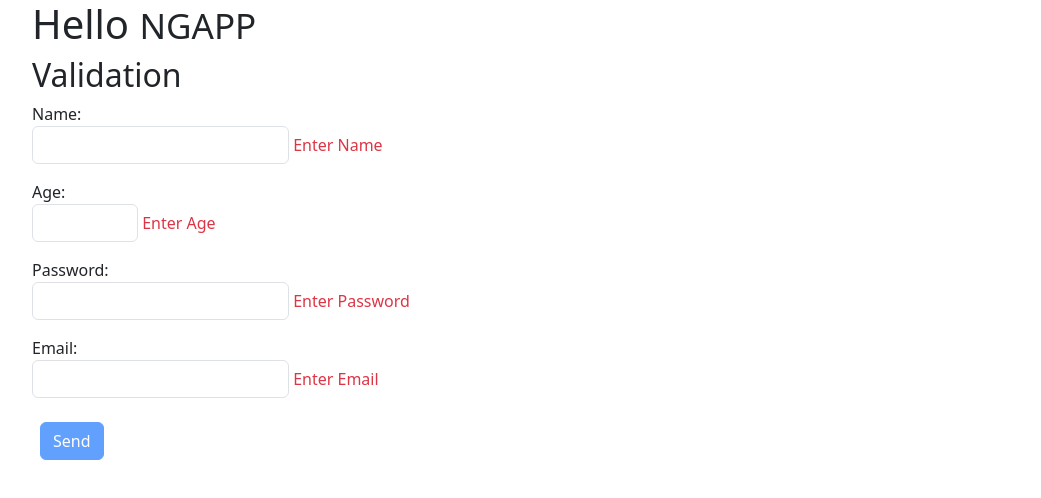
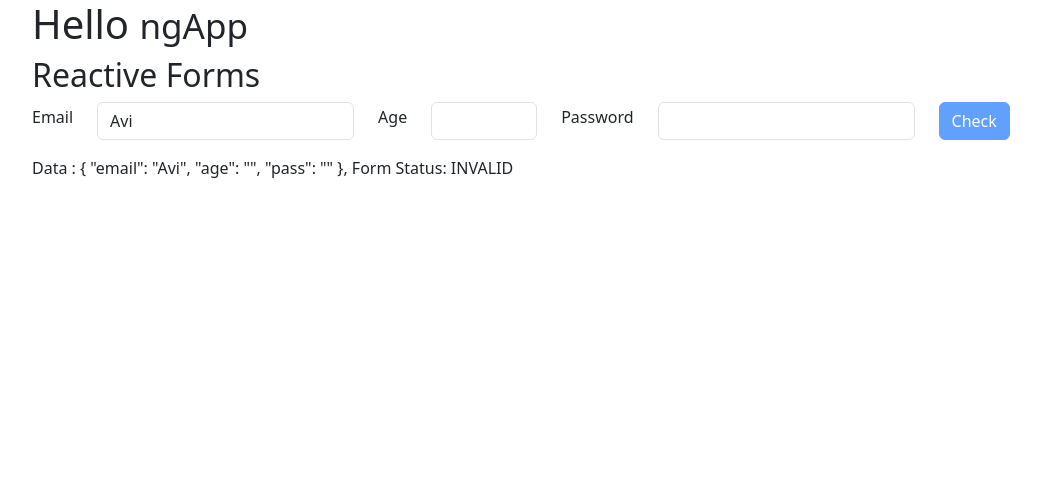
Before and after one commit to avimalhotra/ngApp, an Angular app: page / in a window 1280 px wide. Shown: the top 498 px of the page, without its empty margins (50-1091 px from the left). Built offline with nearby package versions, Linux system fonts and the light colour scheme.

Commit message:
Reactive Forms

```diff
--- a/src/app/app.component.html
+++ b/src/app/app.component.html
@@ -1,137 +1,21 @@
 <div class="container">
-    <!-- <h1 [ngStyle]="{'color':'red', 'font-size':'50px' }">Hello {{title}}</h1> -->
-    <!-- <h1 [ngStyle]="css">Hello {{title}}</h1> -->
-    <h1> Hello <small>{{title | uppercase}}</small></h1>
+    <h1> Hello <small>{{title }}</small></h1>
+    <h2>Reactive Forms</h2>
 
-    <!-- <p>{{12345 | currency : 'INR'}}</p>
-    <p>{{ 1716635948716 | date:'shortTime' }}</p>
-    <p> {{ 3.2 | number :'1.0-0' }} </p>
-    <p> {{ .7 | percent}} </p>
-    <p> {{ title | custom  }} </p> -->
+    <form class="row align-items-center" novalidate [formGroup]="loginForm" (ngSubmit)="submitForm()">
+        <!-- <div class="col-auto"><label for="mail" class="form-label">Email </label> </div>
+        <div class="col-auto"><input id="mail" pattern="[\w]{1,}\@[\w]{1,}" type="email" class="form-control" [formControl]="email" required></div>
+        <div class="col-auto"><label for="age" class="form-label">Age </label> </div>
+        <div class="col-auto"><input id="age" type="number" min="18" max="35" class="form-control" [formControl]="age" required></div> -->
 
-    <!-- <label>Name: <input type="text" (input)="name=$any($event.target).value" ></label> <output>{{name}}</output> -->
-    <!-- <label>Name: <input type="text"  (input)="updateName($event)"></label> <output>{{name}}</output> -->
-
-    <!-- <h2>using ngModel</h2>
-    <div class="mb10"><label>Name: <input type="text" [(ngModel)]="name"></label> <output>{{name}}</output></div>
-    <div class="mb10"><label>Range: <input type="range" value="0" min="0" max="10" [(ngModel)]="range"></label> <output>{{range}}</output></div>
-    <div class="mb10"><label>Check: <input type="checkbox" [(ngModel)]="chk"> </label> <output> {{chk}}</output></div>
-    <div class="mb10">
-        <label><input type="radio" name="gender" [(ngModel)]="gen" value="male"> Male </label>
-        <label><input type="radio" name="gender" [(ngModel)]="gen" value="female"> Female </label>
-        <output>{{gen}}</output>
-    </div>
-    <div class="mb10">
-        <label>City:
-            <select [(ngModel)]="city">
-                <option selected disabled value="">--Choose City---</option>
-                <option>New Delhi</option>
-                <option>Chennai</option>
-            </select>
-        </label>
-        <output> {{city}} </output>
-    </div> -->
-
-    <!-- <h2>ngIf</h2> -->
-
-   <!--  @if (hybrid) { <p>Hybrid Car</p> }
-    @if (!hybrid) { <p>Non Hybrid Car</p> }  -->
-
-    <!-- <p *ngIf="chk">Yes</p>
-    <p *ngIf="!chk">No</p>
-
-    @if (hybrid) {<p>Car is hybrid</p>}
-    @else {<p>Car is not hybrid</p>}
-
-    @if (num==0) { <p>Number is zero</p> }
-    @else if (num>0) { <p>Number is greater then zero</p> }
-    @else { <p>Number is less then zero</p> } -->
-    <!-- <h2>ngFor</h2> -->
-
-    <!-- <ol>
-        <li *ngFor="let i of cars">{{i}}</li>
-    </ol> -->
-    <!-- <ol>
-        @for (i of cars; track $index){
-            <li>{{$index}} - {{i}}</li>
-        }
-        @empty {
-            <li>No cars found</li>
-        }
-    </ol> -->
-   <!--  @for (i of car | keyvalue; track $index) {
-        <p>{{i.key}} {{i.value}}</p>
-    } -->
-    <!-- <table class="table table-bordered border-primary">
-        <thead class="table-dark"><tr><th>S No</th><th>Name</th> <th>Type</th> <th>Price</th></tr></thead>
-        <tbody>
-            @for (i of data; track i.name ) {
-                <tr><td>{{$index+1}}</td><td>{{i.name}}</td><td>{{i.type}}</td><td>{{i.price}}</td></tr>
-            }
-        </tbody>
-    </table>
-    <pre>@for (i of str; track $index){ {{i}} }</pre> -->
-
-  <!--  @switch (day) {
-    @case (0) { <p>day is {{days[day]}}</p> }
-    @case (1) { <p>day is {{days[day]}}</p> }
-    @case (2) { <p>day is {{days[day]}}</p> }
-    @default { <p>Invalid day</p> }
-   } -->
-
-   <!-- <h2>Template Driven Form</h2>
-   <form action="/" #loginform="ngForm" (ngSubmit)="onSubmit(loginform)" autocomplete="off">
-
-    <div class="mb-3"><label>Name: <input type="text" name="name" [(ngModel)]="model.name" required class="form-control"></label></div>
-    <div class="mb-3"><label>Password: <input type="password" [(ngModel)]="model.pass" name="pass" required class="form-control"></label></div>
-    <div class="mb-3">Gender
-        <label>: <input type="radio" name="gender" value="f" [(ngModel)]="model.gender" required> Female</label>
-        <label>: <input type="radio" name="gender" required="" value="m" [(ngModel)]="model.gender" required> Male</label></div>
-
-    <div class="mb-3"><label>City: <select required="" name="city" [(ngModel)]="model.city">
-        <option selected disabled value="">--Choose City--</option>
-        <option>New Delhi</option>
-        <option>Chennei</option>
-    </select></label></div>
-
-    <div class="mb-3"><label><input type="checkbox" required name="chk" value="terms" [(ngModel)]="model.terms"> Terms</label></div>
-    <div class="mb-3">
-        <button type="submit" class="btn  btn-primary m-2" [disabled]="loginform.invalid">Send</button>
-        <button type="reset" class="btn  btn-primary m-2" (click)="loginform.reset()">Reset</button>
-    </div>
-   </form> -->
-<h2>Validation</h2>
-
-<form action="" novalidate #loginform="ngForm" autocomplete="off">
-    <div class="mb-3">
-        <label>Name: <input type="text" pattern="[a-zA-Z]{3,}" name="name" #name="ngModel" [(ngModel)]="validation.name" required class="form-control"></label>
-        <span class="text-danger" [hidden]="name.valid"> Enter Name</span>
-        <span class="text-success" [hidden]="name.invalid"> Name Accepted</span>
-    </div>
-    <div class="mb-3">
-        <label>Age: <input type="number" min="18" max="25" name="age" #age="ngModel" [(ngModel)]="validation.age" required class="form-control"></label>
-        <span class="text-danger" [hidden]="age.valid || age.dirty"> Enter Age</span>
-        <span class="text-danger" [hidden]="age.valid || age.pristine"> Invalid Age</span>
-        <span class="text-success" [hidden]="age.invalid "> Age Accepted</span>
-    </div>
-
-    <div class="mb-3"><label>Password: <input type="password" pattern="[\w]{8,12}" #pass="ngModel" [(ngModel)]="validation.pass" name="pass" required class="form-control"></label>
-        <span class="text-danger" [hidden]="pass.valid || pass.dirty"> Enter Password</span>
-        <span class="text-danger" [hidden]="pass.valid || pass.pristine"> Invalid Password</span>
-        <span class="text-success" [hidden]="pass.invalid "> Password Ok</span>
-    </div>
-
-    <div class="mb-3"><label>Email: <input type="email" pattern="[a-zA-Z0-9_.]{1,}\@[a-zA-Z0-9-]{1,}\.[a-zA-Z]{2}[a-zA-Z.]{0,8}" #email="ngModel" [(ngModel)]="validation.email" name="email" required class="form-control"></label>
-        <span class="text-danger" [hidden]="email.valid || email.dirty"> Enter Email</span>
-        <span class="text-danger" [hidden]="email.valid || email.pristine"> Invalid Email</span>
-        <span class="text-success" [hidden]="email.invalid "> Email Accepted</span>
-    </div>
-
-    <div class="mb-3">
-        <button type="submit" class="btn  btn-primary m-2" [disabled]="loginform.invalid">Send</button>
-    </div>
-
-</form>
-
+        <div class="col-auto"><label for="mail" class="form-label">Email </label> </div>
+        <div class="col-auto"><input id="mail" pattern="[\w]{1,}\@[\w]{1,}" formControlName="email" type="email" class="form-control" required ></div>
+        <div class="col-auto"><label for="age" class="form-label">Age </label> </div>
+        <div class="col-auto"><input id="age" type="number" min="18" max="35" formControlName="age" class="form-control" required></div>
+        <div class="col-auto"><label for="pass" class="form-label">Password </label> </div>
+        <div class="col-auto"><input id="pass" type="password" minlength="6" formControlName="pass" class="form-control" required></div>
+        <div class="col-auto"><button type="submit" class="btn btn-primary" [disabled]="loginForm.invalid">Check</button></div>
+        <div class="col-auto w-100 mt-3">Data : {{loginForm.value| json }}, Form Status: {{loginForm.status}}</div>
+    </form>
 
 </div>
--- a/src/app/app.component.ts
+++ b/src/app/app.component.ts
@@ -1,52 +1,36 @@
 import { Component } from '@angular/core';
 import { RouterOutlet } from '@angular/router';
-// import { ServerComponent } from './server/server.component';
 import { CommonModule } from '@angular/common';
 import { FormsModule } from '@angular/forms';
-//import { CustomPipe } from './custom.pipe';
-//import { Login } from './login';
+import { ReactiveFormsModule } from '@angular/forms';
+import { FormControl, FormGroup, FormArray } from '@angular/forms';
 
 
 @Component({
   selector: 'app-root',
   standalone: true,
-  imports: [RouterOutlet, FormsModule , CommonModule, /*CustomPipe, ServerComponent */ ],
+  imports: [RouterOutlet, FormsModule , CommonModule, ReactiveFormsModule ],
   templateUrl: './app.component.html',
   styleUrl: './app.component.css',
 })
 export class AppComponent {
   title = 'ngApp';
-  //name="";
-  //updateName(x:Event){this.name=(x.target as HTMLInputElement).value}
-  /* range=0;
-  chk=true;
-  gen="";
-  city="";
-  hybrid=true;
-  num=0;
-  cars=["swift","alto","baleno"];
-  car={name:"swift", power:82};
-  data=[
-    {"name": "swift", "type": "hatchback", "price":810000},
-    {"name": "swift", "type": "hatchback", "price":810000},
-    {"name": "dzire", "type": "hatchback", "price":880000},
-    {"name": "ciaz", "type": "sedan", "price":1000000},
-    {"name": "baleno", "type": "hatchback", "price":850000},
-    {"name": "brezza", "type": "suv", "price":1400000},
-    {"name": "fronx", "type": "hatchback", "price":1000000},
-    {"name": "jimny", "type": "suv", "price":1300000}
-  ];
-  str="lorem ipsum";
-  day=1;
-  days=["sunday","monday","tuesday"];
-  css={'color':'red','text-align':'center'}; */
 
+  name="Avi";
+  //email = new FormControl('');
+  //age = new FormControl('');
 
-  //model=new Login("","","","",false);
-  //onSubmit( data:any){ console.log( data.value ); }
+  loginForm=new FormGroup({
+      email:new FormControl(`${this.name}`),
+      age:new FormControl(""),
+      pass:new FormControl(""),
+  });
 
+  submitForm(){
+    console.log(this.loginForm.value);
+    console.log("form submitted");
+  }
 
-  validation={name:"", age:"", pass:"", email:''};
 
 
 
--- a/src/app/server/server.component.ts
+++ b/src/app/server/server.component.ts
@@ -7,6 +7,7 @@ import { Component } from '@angular/core';
   templateUrl: './server.component.html',
   styleUrl: './server.component.css'
 })
+
 export class ServerComponent {
 
 }
```
